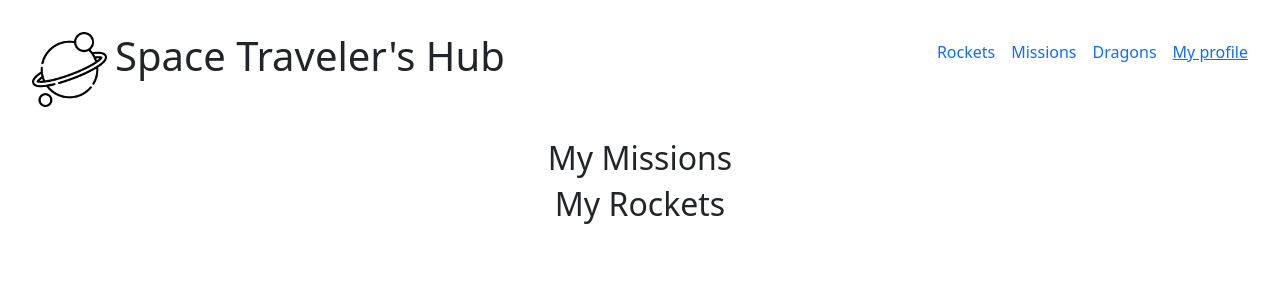
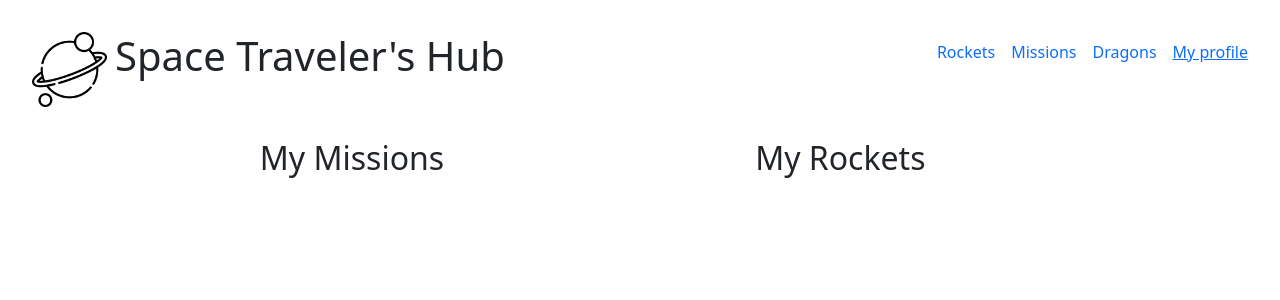
Before and after one commit to lazyCode-404/Space-Travel, a React (Create React App) app: page /Profile in a window 1280 px wide. Shown: the top 300 px of the page. Built offline with nearby package versions, Linux system fonts and the light colour scheme.

Commit message:
Add Active Missions on Myprofile

```diff
--- a/src/index.css
+++ b/src/index.css
@@ -3,3 +3,13 @@
   padding: 0;
   box-sizing: border-box;
 }
+
+.profile {
+  display: flex;
+  gap: 10%;
+  margin: 0 5%;
+}
+
+.profile-missions {
+  width: 50%;
+}
```
